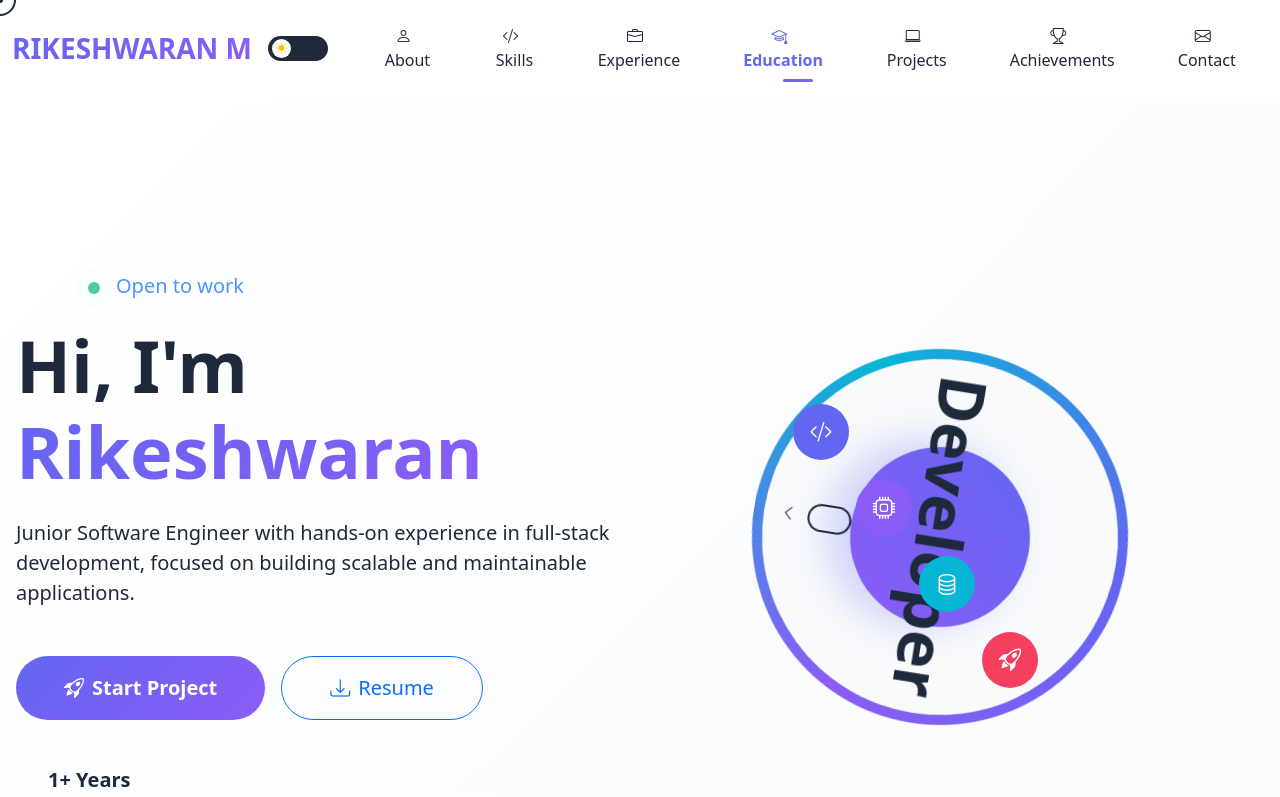
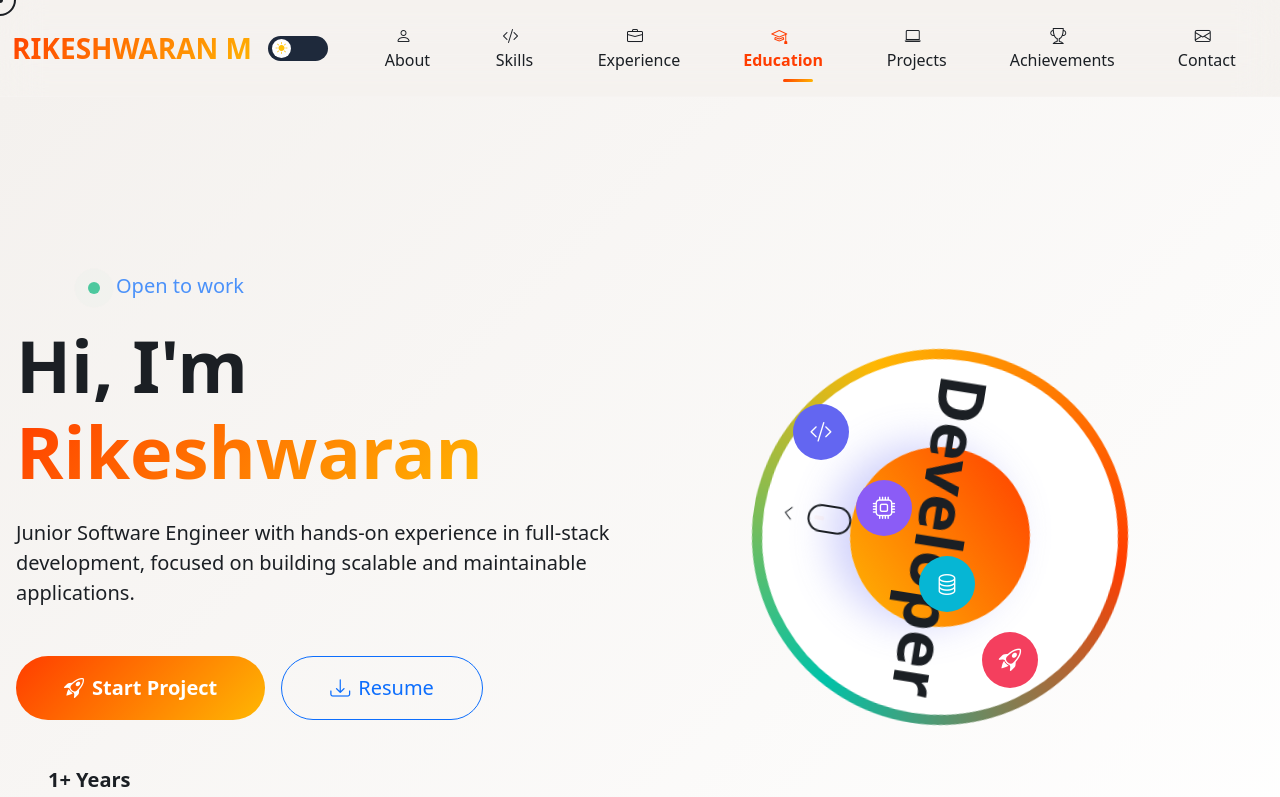
Before and after one commit to Rikeshwaran/Rikeshwaran.portfolio, a React (Vite) app in the folder Portfolio/: page / in a window 1280 px wide. Shown: the top 797 px of the page. Built offline with nearby package versions, Linux system fonts and the light colour scheme.

Commit message:
changed theme to orange

```diff
--- a/Portfolio/src/styles/global.css
+++ b/Portfolio/src/styles/global.css
@@ -7,12 +7,11 @@
   padding: 0;
   box-sizing: border-box;
 }
-
-:root {
+/* blue*/
+/* :root {
   --font-primary: 'Inter', sans-serif;
   --font-secondary: 'Poppins', sans-serif;
 
-  /* Light Theme */
   --primary-light: #6366f1;
   --secondary-light: #8b5cf6;
   --accent-light: #06b6d4;
@@ -25,7 +24,6 @@
   --gradient-primary: linear-gradient(135deg, #6366f1 0%, #8b5cf6 100%);
   --gradient-secondary: linear-gradient(135deg, #06b6d4 0%, #3b82f6 100%);
 
-  /* Dark Theme */
   --primary-dark: #818cf8;
   --secondary-dark: #a78bfa;
   --accent-dark: #22d3ee;
@@ -35,7 +33,126 @@
   --text-secondary-dark: #94a3b8;
   --border-dark: #334155;
   --shadow-dark: 0 20px 40px rgba(0, 0, 0, 0.3);
+} */
+
+
+/* orange */
+
+:root {
+  --font-primary: 'Inter', sans-serif;
+  --font-secondary: 'Poppins', sans-serif;
+
+  --primary-light: #ff3d00;
+  --secondary-light: #00c2a8;
+  --accent-light: #ffb703;
+  --background-light: #f4f1ee;
+  --surface-light: #ffffff;
+  --text-light: #1b1f24;
+  --text-secondary-light: #5f6c7b;
+  --border-light: #dcdcdc;
+  --shadow-light: 0 20px 40px rgba(255, 61, 0, 0.08);
+  --gradient-primary: linear-gradient(135deg, #ff3d00 0%, #ffb703 100%);
+  --gradient-secondary: linear-gradient(135deg, #00c2a8 0%, #3a86ff 100%);
+
+  --primary-dark: #ff6d00;
+  --secondary-dark: #2dd4bf;
+  --accent-dark: #ffd166;
+  --background-dark: #0f0f14;
+  --surface-dark: #1a1a22;
+  --text-dark: #f5f5f5;
+  --text-secondary-dark: #9ca3af;
+  --border-dark: #2a2a33;
+  --shadow-dark: 0 20px 40px rgba(255, 109, 0, 0.25);
 }
+
+/* pink and purple */
+/* :root {
+  --font-primary: 'Inter', sans-serif;
+  --font-secondary: 'Poppins', sans-serif;
+
+  --primary-light: #7c3aed;
+  --secondary-light: #db2777;
+  --accent-light: #f59e0b;
+  --background-light: #faf5ff;
+  --surface-light: #ffffff;
+  --text-light: #1e1b4b;
+  --text-secondary-light: #6b7280;
+  --border-light: #e9d5ff;
+  --shadow-light: 0 20px 40px rgba(124, 58, 237, 0.12);
+  --gradient-primary: linear-gradient(135deg, #7c3aed 0%, #db2777 100%);
+  --gradient-secondary: linear-gradient(135deg, #f59e0b 0%, #db2777 100%);
+
+  --primary-dark: #a78bfa;
+  --secondary-dark: #f472b6;
+  --accent-dark: #fbbf24;
+  --background-dark: #140f2d;
+  --surface-dark: #1f153f;
+  --text-dark: #f9fafb;
+  --text-secondary-dark: #c4b5fd;
+  --border-dark: #2e1a5f;
+  --shadow-dark: 0 20px 40px rgba(124, 58, 237, 0.28);
+} */
+
+
+/* /green blue */
+/*
+:root {
+  --font-primary: 'Inter', sans-serif;
+  --font-secondary: 'Poppins', sans-serif;
+
+  --primary-light: #0d9488;
+  --secondary-light: #2563eb;
+  --accent-light: #ca8a04;
+  --background-light: #f0fdfa;
+  --surface-light: #ffffff;
+  --text-light: #0f172a;
+  --text-secondary-light: #475569;
+  --border-light: #99f6e4;
+  --shadow-light: 0 20px 40px rgba(13, 148, 136, 0.12);
+  --gradient-primary: linear-gradient(135deg, #0d9488 0%, #2563eb 100%);
+  --gradient-secondary: linear-gradient(135deg, #ca8a04 0%, #0d9488 100%);
+
+  --primary-dark: #2dd4bf;
+  --secondary-dark: #60a5fa;
+  --accent-dark: #facc15;
+  --background-dark: #0b1e1c;
+  --surface-dark: #132b29;
+  --text-dark: #f8fafc;
+  --text-secondary-dark: #a5f3fc;
+  --border-dark: #164e63;
+  --shadow-dark: 0 20px 40px rgba(13, 148, 136, 0.3);
+} */
+
+
+/* red inferred */
+/* :root {
+  --font-primary: 'Inter', sans-serif;
+  --font-secondary: 'Poppins', sans-serif;
+
+  --primary-light: #b91c1c;
+  --secondary-light: #0f172a;
+  --accent-light: #f43f5e;
+  --background-light: #fef2f2;
+  --surface-light: #ffffff;
+  --text-light: #111827;
+  --text-secondary-light: #4b5563;
+  --border-light: #fecdd3;
+  --shadow-light: 0 20px 40px rgba(185, 28, 28, 0.18);
+  --gradient-primary: linear-gradient(135deg, #b91c1c 0%, #f43f5e 100%);
+  --gradient-secondary: linear-gradient(135deg, #0f172a 0%, #b91c1c 100%);
+
+  --primary-dark: #ff2d2d;
+  --secondary-dark: #111827;
+  --accent-dark: #ff6b6b;
+  --background-dark: #080808;
+  --surface-dark: #151515;
+  --text-dark: #fafafa;
+  --text-secondary-dark: #a1a1aa;
+  --border-dark: #2a2a2a;
+  --shadow-dark: 0 20px 40px rgba(255, 0, 0, 0.4);
+} */
+
+
 
 body {
   font-family: var(--font-primary);
```
